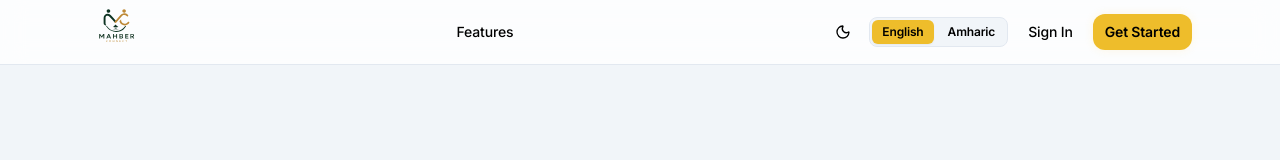
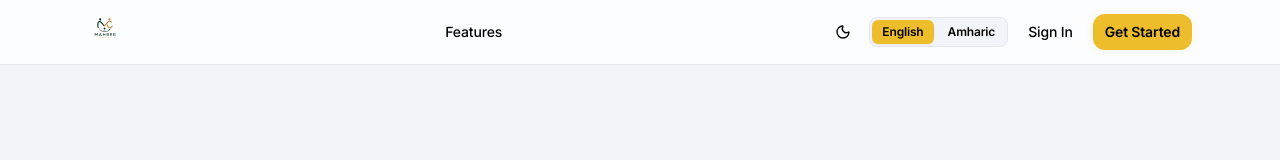
Before and after one commit to Nattemmol/MahberConnect, a Next.js app: page /en in a window 1280 px wide. Shown: the top 160 px of the page. Built offline with nearby package versions, Linux system fonts and the light colour scheme.

Commit message:
fix: logo renders once on mobile by preventing header overflow in both locales

```diff
--- a/src/components/layout/public-header.tsx
+++ b/src/components/layout/public-header.tsx
@@ -29,10 +29,10 @@ export function PublicHeader() {
           <Image
             src="/Mahber_Connect_Logo.svg"
             alt="MahberConnect"
-            width={250}
-            height={120}
+            width={150}
+            height={60}
             unoptimized
-            className="h-20 w-auto"
+            className="h-12 w-auto"
           />
         </Link>
 
--- a/src/components/layout/sidebar.tsx
+++ b/src/components/layout/sidebar.tsx
@@ -206,8 +206,9 @@ export function Sidebar() {
           !sidebarOpen && "hidden md:flex md:flex-col"
         )}
       >
+
         {/* Logo — links back to landing page */}
-        <div className="h-20 flex items-center px-5 border-b border-border">
+        <div className="h-16 flex items-center px-5 border-b border-border">
           <Link href="/" className="flex items-center gap-2.5">
             <Image
               src="/Mahber_Connect_Logo.svg"
@@ -215,7 +216,7 @@ export function Sidebar() {
               width={150}
               height={60}
               unoptimized
-              className="h-14 w-auto"
+              className="h-12 w-auto"
             />
           </Link>
         </div>
```
